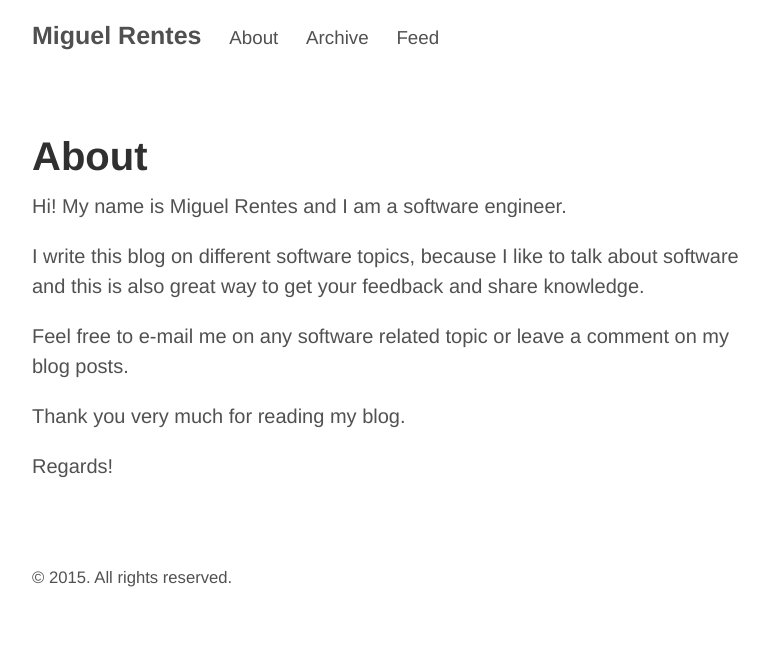
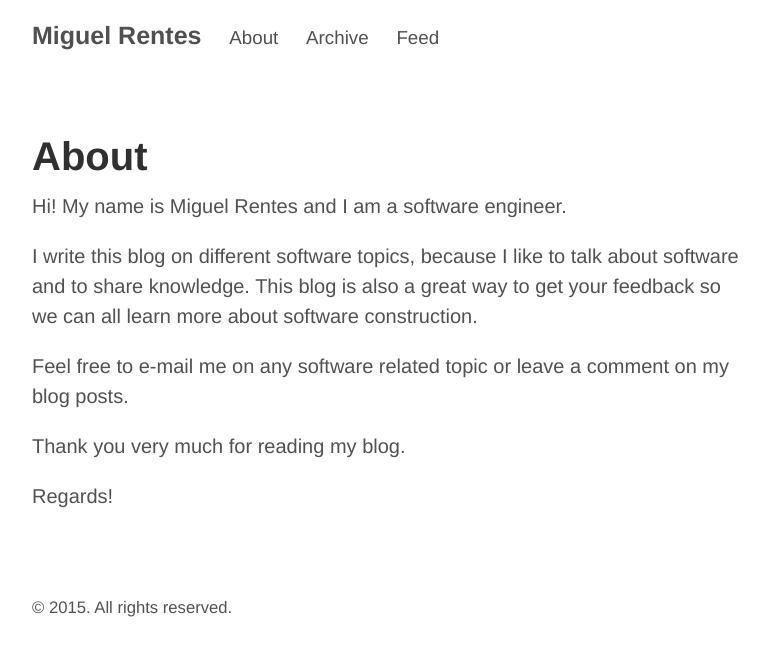
Before and after one commit to rentes/rentes.github.io, a Jekyll site: the page built from about.md, in a window 1280 px wide. Shown: the top 656 px of the page, without its empty margins (248-1017 px from the left). Built offline with Jekyll 4.4.1, drawn with Linux system fonts in a browser that asks for light colours.

Commit message:
Adds a better text on the About page

```diff
--- a/about.md
+++ b/about.md
@@ -6,8 +6,8 @@ title: About
 Hi! My name is Miguel Rentes and I am a software engineer.
 
 I write this blog on different software topics, because I like to talk
-about software and this is also great way to get your feedback and
-share knowledge.
+about software and to share knowledge. This blog is also a great way
+to get your feedback so we can all learn more about software construction.
 
 Feel free to e-mail me on any software related topic or leave a
 comment on my blog posts.
```
